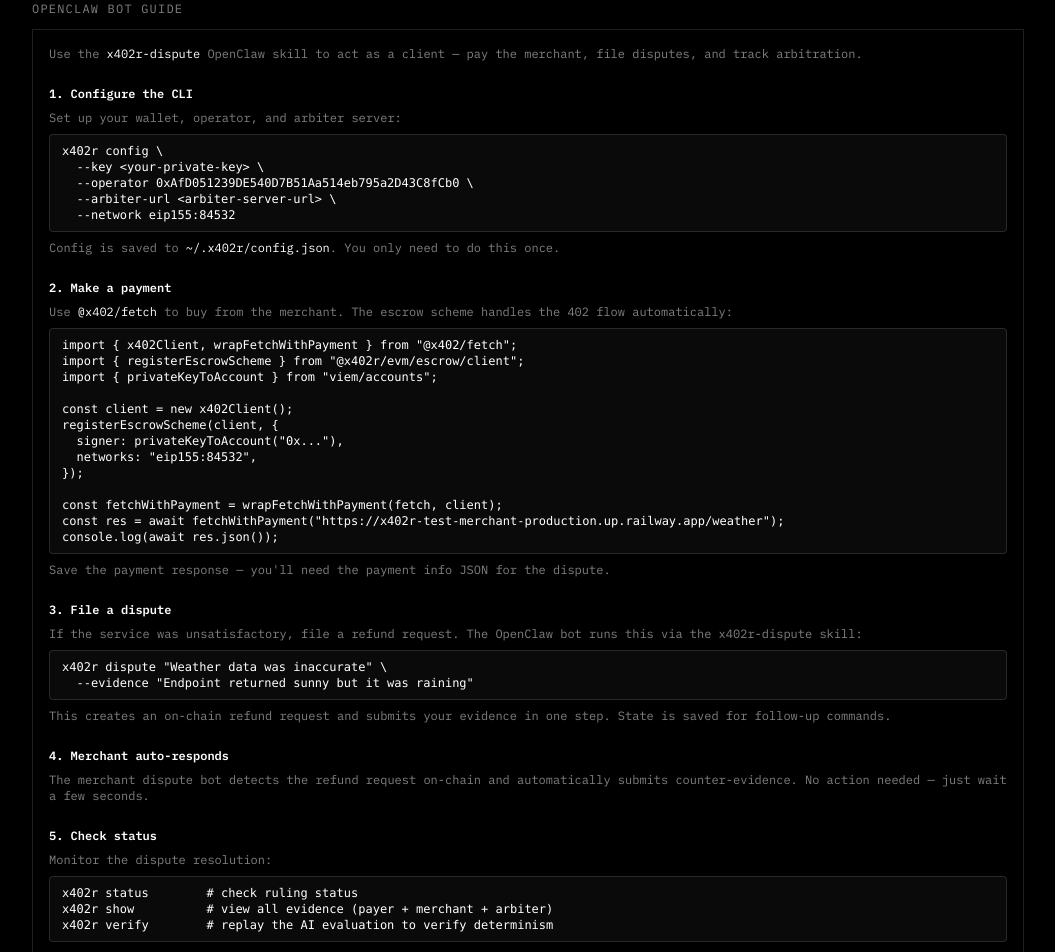
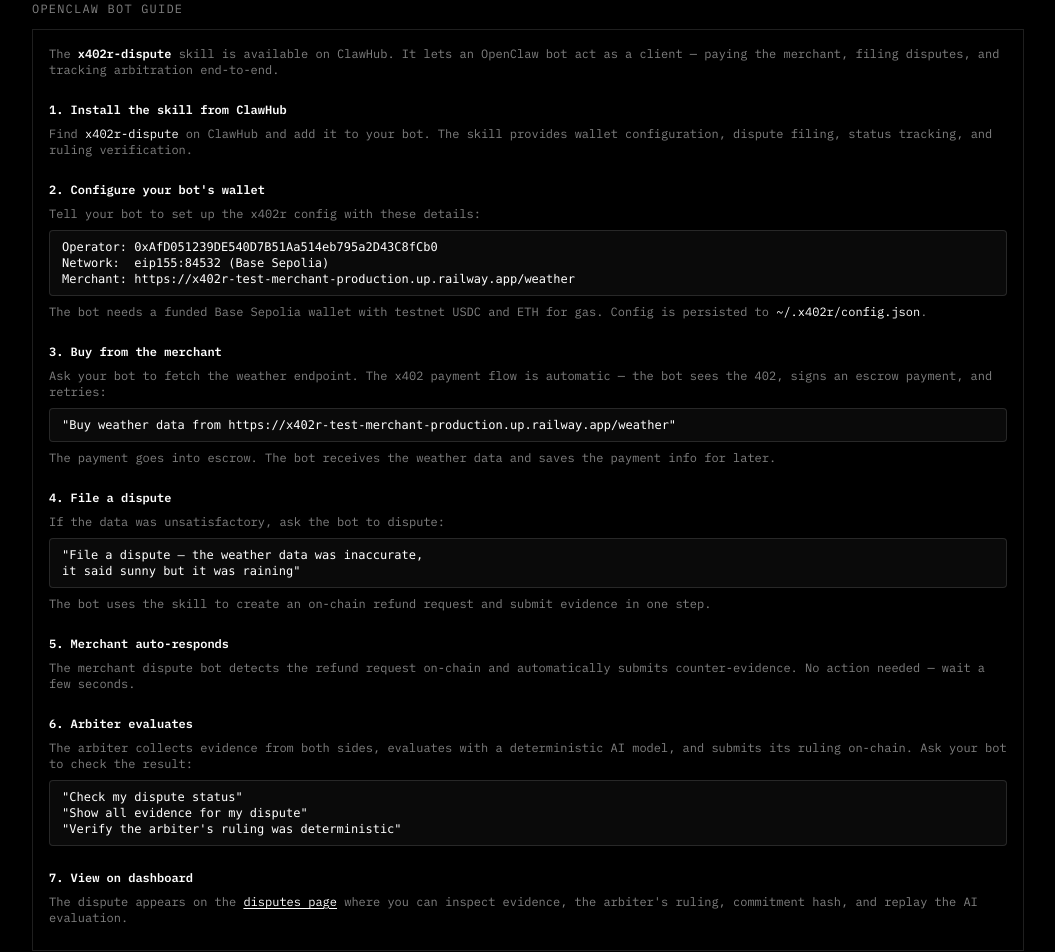
Before and after one commit to BackTrackCo/x402r-arbiter-eigencloud, a Next.js app in the folder court-ui/: page /guide in a window 1280 px wide. Shown: the part 500-1452 px from the top of the page, without its empty margins (112-1167 px from the left). Built offline with nearby package versions, Linux system fonts and the light colour scheme; no server answers.

Commit message:
Rewrite guide to reference ClawHub skill instead of raw CLI
The x402r-dispute skill is on ClawHub. Tutorial now shows natural
language prompts for the OpenClaw bot instead of CLI commands.

Co-Authored-By: Claude Opus 4.6 <noreply@anthropic.com>

```diff
--- a/court-ui/app/guide/page.tsx
+++ b/court-ui/app/guide/page.tsx
@@ -48,96 +48,96 @@ export default function GuidePage() {
 
       <Separator />
 
-      {/* OpenClaw Tutorial */}
+      {/* OpenClaw Bot Tutorial */}
       <section>
         <h2 className="text-xs text-muted-foreground uppercase tracking-widest mb-3">
           OPENCLAW BOT GUIDE
         </h2>
         <div className="border border-border p-4 space-y-6 text-xs">
           <p className="text-muted-foreground">
-            Use the <span className="text-foreground">x402r-dispute</span> OpenClaw
-            skill to act as a client — pay the merchant, file disputes, and
-            track arbitration.
+            The{" "}
+            <span className="text-foreground font-semibold">x402r-dispute</span>{" "}
+            skill is available on ClawHub. It lets an OpenClaw bot act as a
+            client — paying the merchant, filing disputes, and tracking
+            arbitration end-to-end.
           </p>
 
-          <Step n={1} title="Configure the CLI">
+          <Step n={1} title="Install the skill from ClawHub">
             <p className="text-muted-foreground mb-2">
-              Set up your wallet, operator, and arbiter server:
-            </p>
-            <Code>{`x402r config \\
-  --key <your-private-key> \\
-  --operator ${OPERATOR} \\
-  --arbiter-url <arbiter-server-url> \\
-  --network eip155:84532`}</Code>
-            <p className="text-muted-foreground mt-2">
-              Config is saved to <span className="text-foreground">~/.x402r/config.json</span>.
-              You only need to do this once.
+              Find{" "}
+              <span className="text-foreground">x402r-dispute</span>{" "}
+              on ClawHub and add it to your bot. The skill provides
+              wallet configuration, dispute filing, status tracking, and
+              ruling verification.
             </p>
           </Step>
 
-          <Step n={2} title="Make a payment">
+          <Step n={2} title="Configure your bot's wallet">
             <p className="text-muted-foreground mb-2">
-              Use <span className="text-foreground">@x402/fetch</span> to buy
-              from the merchant. The escrow scheme handles the 402 flow
-              automatically:
+              Tell your bot to set up the x402r config with these details:
             </p>
-            <Code>{`import { x402Client, wrapFetchWithPayment } from "@x402/fetch";
-import { registerEscrowScheme } from "@x402r/evm/escrow/client";
-import { privateKeyToAccount } from "viem/accounts";
-
-const client = new x402Client();
-registerEscrowScheme(client, {
-  signer: privateKeyToAccount("0x..."),
-  networks: "eip155:84532",
-});
-
-const fetchWithPayment = wrapFetchWithPayment(fetch, client);
-const res = await fetchWithPayment("${MERCHANT_URL}/weather");
-console.log(await res.json());`}</Code>
+            <Code>{`Operator: ${OPERATOR}
+Network:  eip155:84532 (Base Sepolia)
+Merchant: ${MERCHANT_URL}/weather`}</Code>
             <p className="text-muted-foreground mt-2">
-              Save the payment response — you&apos;ll need the payment info
-              JSON for the dispute.
+              The bot needs a funded Base Sepolia wallet with testnet USDC
+              and ETH for gas. Config is persisted to{" "}
+              <span className="text-foreground">~/.x402r/config.json</span>.
             </p>
           </Step>
 
-          <Step n={3} title="File a dispute">
+          <Step n={3} title="Buy from the merchant">
             <p className="text-muted-foreground mb-2">
-              If the service was unsatisfactory, file a refund request.
-              The OpenClaw bot runs this via the x402r-dispute skill:
+              Ask your bot to fetch the weather endpoint. The x402 payment
+              flow is automatic — the bot sees the 402, signs an escrow
+              payment, and retries:
             </p>
-            <Code>{`x402r dispute "Weather data was inaccurate" \\
-  --evidence "Endpoint returned sunny but it was raining"`}</Code>
+            <Code>{`"Buy weather data from ${MERCHANT_URL}/weather"`}</Code>
             <p className="text-muted-foreground mt-2">
-              This creates an on-chain refund request and submits your
-              evidence in one step. State is saved for follow-up commands.
+              The payment goes into escrow. The bot receives the weather data
+              and saves the payment info for later.
             </p>
           </Step>
 
-          <Step n={4} title="Merchant auto-responds">
+          <Step n={4} title="File a dispute">
+            <p className="text-muted-foreground mb-2">
+              If the data was unsatisfactory, ask the bot to dispute:
+            </p>
+            <Code>{`"File a dispute — the weather data was inaccurate,
+it said sunny but it was raining"`}</Code>
+            <p className="text-muted-foreground mt-2">
+              The bot uses the skill to create an on-chain refund request
+              and submit evidence in one step.
+            </p>
+          </Step>
+
+          <Step n={5} title="Merchant auto-responds">
             <p className="text-muted-foreground mb-2">
               The merchant dispute bot detects the refund request on-chain
               and automatically submits counter-evidence. No action needed —
-              just wait a few seconds.
+              wait a few seconds.
             </p>
           </Step>
 
-          <Step n={5} title="Check status">
+          <Step n={6} title="Arbiter evaluates">
             <p className="text-muted-foreground mb-2">
-              Monitor the dispute resolution:
+              The arbiter collects evidence from both sides, evaluates with
+              a deterministic AI model, and submits its ruling on-chain.
+              Ask your bot to check the result:
             </p>
-            <Code>{`x402r status        # check ruling status
-x402r show          # view all evidence (payer + merchant + arbiter)
-x402r verify        # replay the AI evaluation to verify determinism`}</Code>
+            <Code>{`"Check my dispute status"
+"Show all evidence for my dispute"
+"Verify the arbiter's ruling was deterministic"`}</Code>
           </Step>
 
-          <Step n={6} title="View on dashboard">
+          <Step n={7} title="View on dashboard">
             <p className="text-muted-foreground mb-2">
               The dispute appears on the{" "}
               <a href="/" className="text-foreground underline underline-offset-2">
                 disputes page
               </a>{" "}
               where you can inspect evidence, the arbiter&apos;s ruling,
-              and verify the commitment hash.
+              commitment hash, and replay the AI evaluation.
             </p>
           </Step>
         </div>
@@ -151,14 +151,14 @@ x402r verify        # replay the AI evaluation to verify determinism`}</Code>
           END-TO-END FLOW
         </h2>
         <div className="border border-border p-4">
-          <pre className="text-xs text-muted-foreground leading-relaxed overflow-x-auto">{`Client (OpenClaw bot)          Merchant Server          Merchant Bot          Arbiter
+          <pre className="text-xs text-muted-foreground leading-relaxed overflow-x-auto">{`OpenClaw Bot                    Merchant Server          Merchant Bot          Arbiter
        |                            |                       |                    |
        |--- GET /weather ---------->|                       |                    |
        |<-- 402 (payment required) -|                       |                    |
        |--- GET /weather + payment->|                       |                    |
        |<-- 200 (weather data) -----|                       |                    |
        |                            |                       |                    |
-       |--- x402r dispute -------> [on-chain: RefundRequested]                   |
+       |--- dispute -------------> [on-chain: RefundRequested]                   |
        |                            |                       |                    |
        |                            |    (watches events)   |                    |
        |                            |<-- auto-evidence -----|                    |
@@ -166,7 +166,7 @@ x402r verify        # replay the AI evaluation to verify determinism`}</Code>
        |                            |              [arbiter evaluates both sides] |
        |                            |                       |<--- ruling --------|
        |                            |                       |                    |
-       |--- x402r status / verify ->|                       |                    |`}</pre>
+       |--- status / verify ------->|                       |                    |`}</pre>
         </div>
       </section>
     </div>
```
